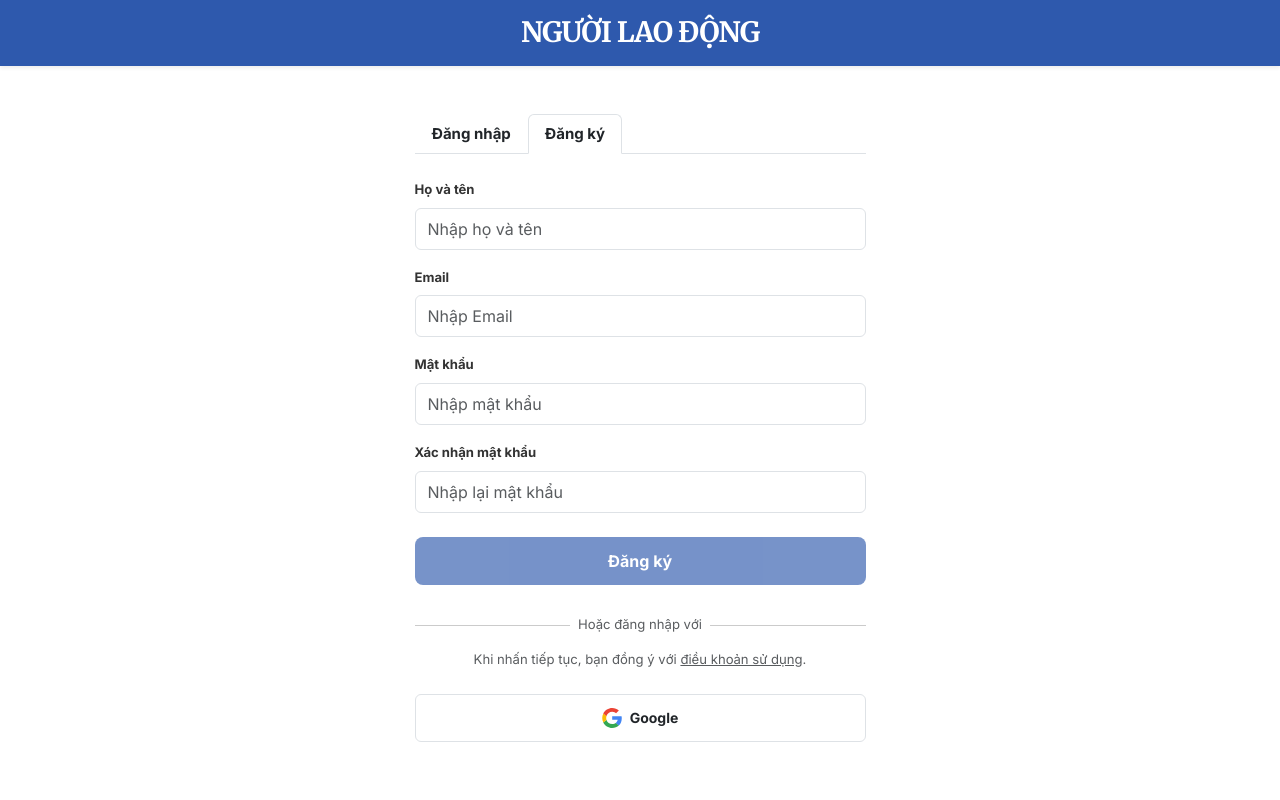
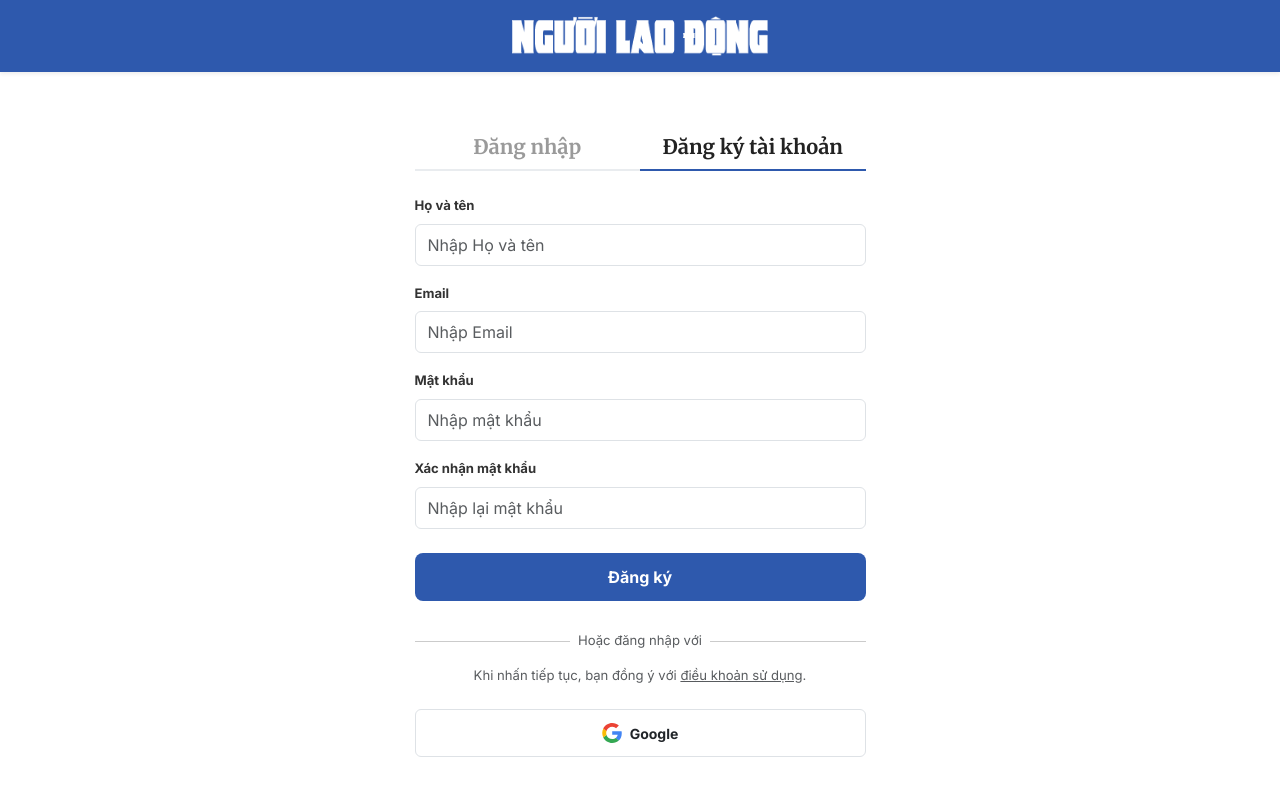
Before and after one commit to mmD8984/news-nguoi-lao-dong-frontend, a React (Vite) app: page /register in a window 1280 px wide. Shown: the top 800 px of the page. Built offline with nearby package versions, Linux system fonts and the light colour scheme.

Commit message:
(update) sử dụng use-form-hook cho validation cơ bản

```diff
--- a/src/pages/AuthPage.tsx
+++ b/src/pages/AuthPage.tsx
@@ -1,12 +1,27 @@
-import {useMemo, useState} from 'react';
-import {Link, useLocation, useNavigate} from 'react-router-dom';
-import {Button, Col, Container, Form, Row, Tab, Tabs} from 'react-bootstrap';
-import {toast, ToastContainer} from "react-toastify";
+import { useState } from "react";
+import { type SubmitHandler, useForm } from "react-hook-form";
+import { Link, useLocation, useNavigate } from "react-router-dom";
+import { Button, Col, Container, Form, Row, Tab, Tabs } from "react-bootstrap";
+import { toast, ToastContainer } from "react-toastify";
 
-import Footer from '@/components/Footer';
-import {useAppDispatch} from '@/store/hooks';
-import {iconGoogle} from '@/assets';
-import {googleLoginUser, loginUser, registerUser} from "@/store/user/user.actions.ts";
+import Footer from "@/components/Footer";
+import { useAppDispatch } from "@/store/hooks";
+import { iconGoogle, logoNldDark } from "@/assets";
+import {
+  googleLoginUser,
+  loginUser,
+  registerUser,
+} from "@/store/user/user.actions.ts";
+import type { LoginFormData, RegisterFormData } from "@/types/user/user.types";
+import {
+  confirmPasswordRequiredMessage,
+  loginEmailRules,
+  loginPasswordRules,
+  registerEmailRules,
+  registerFullNameRules,
+  registerPasswordRules,
+  validateConfirmPassword,
+} from "@/utils/formValidation";
 
 function AuthPage() {
   const location = useLocation();
@@ -14,75 +29,67 @@
   const dispatch = useAppDispatch();
 
   // Dựa theo route để set tab mặc định
-    const isRegisterPath = location.pathname === '/register';
-    const [activeTab, setActiveTab] = useState(isRegisterPath ? 'register' : 'login');
-
-    // Trạng thái form ban đầu
-    const [email, setEmail] = useState('');
-    const [password, setPassword] = useState('');
-    const [confirmPassword, setConfirmPassword] = useState('');
-    const [fullName, setFullName] = useState('');
-
-    // Validate tối thiểu cho đăng ký
-    const canRegister = useMemo(
-        function () {
-            if (!fullName.trim())
-                return false;
-
-            if (!email.trim())
-                return false;
-
-            if (!password)
-                return false;
-
-            if (password !== confirmPassword)
-                return false;
-
-            return true;
-        },
-        [confirmPassword, email, fullName, password]
+  const isRegisterPath = location.pathname === "/register";
+  const [activeTab, setActiveTab] = useState(
+    isRegisterPath ? "register" : "login"
   );
 
-    // Đăng ký
-    async function handleRegister() {
-        if (!canRegister) return;
+  // Xử lý chuyển tab
+  function handleTabSelect(k: string | null) {
+    setActiveTab(k || "login");
+    resetLogin();
+    resetRegister();
+  }
+
+  // Trạng thái form ban đầu, sử dụng useForm để xử lý form
+  const {
+    register: registerLogin,
+    handleSubmit: handleLoginSubmit,
+    formState: { errors: loginErrors, isSubmitting: isLoginSubmitting },
+    reset: resetLogin,
+  } = useForm<LoginFormData>({ mode: "onTouched" });
+
+  const {
+    register: registerRegister,
+    handleSubmit: handleRegisterSubmit,
+    formState: { errors: registerErrors, isSubmitting: isRegisterSubmitting },
+    getValues: getRegisterValues,
+    reset: resetRegister,
+  } = useForm<RegisterFormData>({ mode: "onTouched" });
+
+  // Đăng ký tài khoản với email và mật khẩu
+  const onRegisterSubmit: SubmitHandler<RegisterFormData> = async (data) => {
+    const payload = {
+      email: data.email,
+      password: data.password,
+      fullName: data.fullName,
+    };
     try {
-            await dispatch(registerUser({email, password, fullName})).unwrap();
+      await dispatch(registerUser(payload)).unwrap();
       toast.success("Đăng ký tài khoản thành công");
-            setTimeout(() => navigate('/profile'), 1000);
+      setTimeout(() => navigate("/"), 1000);
     } catch (msg) {
       toast.error(String(msg));
     }
-    }
+  };
 
-    // Đăng nhập
-    async function handleLogin() {
-        if (!email.trim() || !password) {
-            toast.error("Vui lòng nhập email và mật khẩu");
-            return;
-        }
+  // Đăng nhập tài khoản với email và mật khẩu
+  const onLoginSubmit: SubmitHandler<LoginFormData> = async (data) => {
     try {
-            await dispatch(loginUser({email, password})).unwrap();
+      await dispatch(loginUser(data)).unwrap();
       toast.success("Đăng nhập thành công");
-            setTimeout(() => navigate('/profile'), 1000);
+      setTimeout(() => navigate("/"), 1000);
     } catch (msg) {
       toast.error(String(msg));
     }
-    }
+  };
 
-    function handleTabSelect(k: string | null) {
-        setActiveTab(k || 'login');
-        setEmail('');
-        setPassword('');
-        setConfirmPassword('');
-        setFullName('');
-    }
-
+  // Đăng nhập với Google account
   async function handleGoogleClick() {
     try {
       await dispatch(googleLoginUser()).unwrap();
       toast.success("Đăng nhập Google thành công");
-            setTimeout(() => navigate('/profile'), 1000);
+      setTimeout(() => navigate("/"), 1000);
     } catch (msg) {
       toast.error(String(msg));
     }
@@ -90,11 +97,11 @@
 
   return (
     <div className="auth-page min-vh-100 bg-white">
-            {/* Header Auth */}
+      {/* Header */}
       <div className="auth-page__header bg-nld-auth py-3 shadow-sm">
         <Container className="position-relative d-flex justify-content-center align-items-center">
-                    <Link to="/" className="text-decoration-none">
-                        <h1 className="auth-page__title h3 fw-bold text-white m-0 text-uppercase">NGƯỜI LAO ĐỘNG</h1>
+          <Link to="/" className="text-decoration-none auth-page__logo">
+            <img src={logoNldDark} alt="Báo Người Lao Động" />
           </Link>
         </Container>
       </div>
@@ -104,19 +111,30 @@
         <Row className="justify-content-center">
           <Col xs={12} md={8} lg={5}>
             {/* Tabs: login/register */}
-                        <Tabs activeKey={activeTab} onSelect={handleTabSelect} className="mb-4">
-                            <Tab eventKey="login" title={<span className="fw-bold text-dark">Đăng nhập</span>}>
+            <Tabs
+              activeKey={activeTab}
+              onSelect={handleTabSelect}
+              className="auth-page__tabs mb-4"
+              justify
+            >
+              <Tab eventKey="login" title="Đăng nhập">
                 {/* Form login */}
-                                <Form className="mt-4" onSubmit={(e) => e.preventDefault()}>
+                <Form
+                  className="mt-4"
+                  onSubmit={handleLoginSubmit(onLoginSubmit)}
+                >
                   <Form.Group className="mb-3">
                     <Form.Label className="fw-bold small">Email</Form.Label>
                     <Form.Control
                       type="email"
                       placeholder="Nhập Email"
-                                            value={email}
-                                            onChange={(e) => setEmail(e.target.value)}
+                      isInvalid={!!loginErrors.email}
+                      {...registerLogin("email", loginEmailRules)}
                       className="py-2"
                     />
+                    <Form.Control.Feedback type="invalid">
+                      {loginErrors.email?.message}
+                    </Form.Control.Feedback>
                   </Form.Group>
 
                   <Form.Group className="mb-3">
@@ -124,37 +142,53 @@
                     <Form.Control
                       type="password"
                       placeholder="Nhập mật khẩu"
-                                            value={password}
-                                            onChange={(e) => setPassword(e.target.value)}
+                      isInvalid={!!loginErrors.password}
+                      {...registerLogin("password", loginPasswordRules)}
                       className="py-2"
                     />
+                    <Form.Control.Feedback type="invalid">
+                      {loginErrors.password?.message}
+                    </Form.Control.Feedback>
                   </Form.Group>
 
                   <div className="d-flex justify-content-end mb-4">
-                                        <a href="#" className="small text-muted text-decoration-none">
+                    <a
+                      href="#"
+                      className="small text-muted text-decoration-none"
+                    >
                       Quên mật khẩu?
                     </a>
                   </div>
 
-                                    <Button onClick={handleLogin}
-                                            className="w-100 bg-nld-auth border-0 py-2 fw-bold mb-4" size="lg">
+                  <Button
+                    type="submit"
+                    className="w-100 bg-nld-auth border-0 py-2 fw-bold mb-4"
+                    size="lg"
+                    disabled={isLoginSubmitting}
+                  >
                     Tiếp tục
                   </Button>
                 </Form>
               </Tab>
 
-                            <Tab eventKey="register" title={<span className="fw-bold text-dark">Đăng ký</span>}>
+              <Tab eventKey="register" title="Đăng ký tài khoản">
                 {/* Form register */}
-                                <Form className="mt-4" onSubmit={(e) => e.preventDefault()}>
+                <Form
+                  className="mt-4"
+                  onSubmit={handleRegisterSubmit(onRegisterSubmit)}
+                >
                   <Form.Group className="mb-3">
                     <Form.Label className="fw-bold small">Họ và tên</Form.Label>
                     <Form.Control
                       type="text"
-                                            placeholder="Nhập họ và tên"
-                                            value={fullName}
-                                            onChange={(e) => setFullName(e.target.value)}
+                      placeholder="Nhập Họ và tên"
+                      isInvalid={!!registerErrors.fullName}
+                      {...registerRegister("fullName", registerFullNameRules)}
                       className="py-2"
                     />
+                    <Form.Control.Feedback type="invalid">
+                      {registerErrors.fullName?.message}
+                    </Form.Control.Feedback>
                   </Form.Group>
 
                   <Form.Group className="mb-3">
@@ -162,10 +196,13 @@
                     <Form.Control
                       type="email"
                       placeholder="Nhập Email"
-                                            value={email}
-                                            onChange={(e) => setEmail(e.target.value)}
+                      isInvalid={!!registerErrors.email}
+                      {...registerRegister("email", registerEmailRules)}
                       className="py-2"
                     />
+                    <Form.Control.Feedback type="invalid">
+                      {registerErrors.email?.message}
+                    </Form.Control.Feedback>
                   </Form.Group>
 
                   <Form.Group className="mb-3">
@@ -173,31 +210,43 @@
                     <Form.Control
                       type="password"
                       placeholder="Nhập mật khẩu"
-                                            value={password}
-                                            onChange={(e) => setPassword(e.target.value)}
+                      isInvalid={!!registerErrors.password}
+                      {...registerRegister("password", registerPasswordRules)}
                       className="py-2"
                     />
+                    <Form.Control.Feedback type="invalid">
+                      {registerErrors.password?.message}
+                    </Form.Control.Feedback>
                   </Form.Group>
 
                   <Form.Group className="mb-4">
-                                        <Form.Label className="fw-bold small">Xác nhận mật khẩu</Form.Label>
+                    <Form.Label className="fw-bold small">
+                      Xác nhận mật khẩu
+                    </Form.Label>
                     <Form.Control
                       type="password"
                       placeholder="Nhập lại mật khẩu"
-                                            value={confirmPassword}
-                                            onChange={(e) => setConfirmPassword(e.target.value)}
+                      isInvalid={!!registerErrors.confirmPassword}
+                      {...registerRegister("confirmPassword", {
+                        required: confirmPasswordRequiredMessage,
+                        validate: (value) =>
+                          validateConfirmPassword(
+                            value,
+                            getRegisterValues("password")
+                          ),
+                      })}
                       className="py-2"
                     />
-                                        {confirmPassword && password !== confirmPassword && (
-                                            <div className="text-danger small mt-2">Mật khẩu xác nhận không khớp.</div>
-                                        )}
+                    <Form.Control.Feedback type="invalid">
+                      {registerErrors.confirmPassword?.message}
+                    </Form.Control.Feedback>
                   </Form.Group>
 
                   <Button
-                                        onClick={handleRegister}
+                    type="submit"
                     className="w-100 bg-nld-auth border-0 py-2 fw-bold mb-4"
                     size="lg"
-                                        disabled={!canRegister}
+                    disabled={isRegisterSubmitting}
                   >
                     Đăng ký
                   </Button>
@@ -207,15 +256,17 @@
 
             {/* Divider */}
             <div className="position-relative mb-4 text-center">
-                            <hr/>
-                            <span className="bg-white px-2 text-muted small
-                            position-absolute top-50 start-50 translate-middle">
+              <hr />
+              <span
+                className="bg-white px-2 text-muted small
+                            position-absolute top-50 start-50 translate-middle"
+              >
                 Hoặc đăng nhập với
               </span>
             </div>
 
             <p className="small text-muted text-center mb-4">
-                            Khi nhấn tiếp tục, bạn đồng ý với{' '}
+              Khi nhấn tiếp tục, bạn đồng ý với{" "}
               <a href="#" className="text-decoration-underline">
                 điều khoản sử dụng
               </a>
@@ -229,7 +280,11 @@
                 className="w-100 border text-dark d-flex align-items-center justify-content-center gap-2 py-2"
                 onClick={handleGoogleClick}
               >
-                                <img src={iconGoogle} alt="Google" className="auth-page__social-icon"/>
+                <img
+                  src={iconGoogle}
+                  alt="Google"
+                  className="auth-page__social-icon"
+                />
                 <span className="small fw-bold">Google</span>
               </Button>
             </div>
@@ -237,7 +292,7 @@
         </Row>
       </Container>
 
-            <Footer/>
+      <Footer />
 
       <ToastContainer
         position="top-right"
--- a/src/styles/pages/auth.scss
+++ b/src/styles/pages/auth.scss
@@ -39,25 +39,61 @@
 
 /* Auth Page Tabs */
 .auth-page__tabs {
-    border-bottom: 1px solid var(--nld-border-light);
+  border-bottom: none;
+}
+
+.auth-page__tabs .nav {
+  border-bottom: none;
+}
+
+.auth-page__tabs .nav-item {
+  flex: 1;
 }
 
 .auth-page__tabs .nav-link {
-    color: var(--nld-text);
+  font-family: var(--font-secondary);
+  font-size: 20px;
+  font-weight: 600;
+  color: #9a9a9a;
   border: none;
-    border-bottom: 2px solid transparent;
-    padding: var(--spacing-2) var(--spacing-4);
-    transition: all var(--transition-fast);
+  border-radius: 0;
+  padding: var(--spacing-3) 0 var(--spacing-2);
+  margin: 0;
+  background-color: transparent;
+  text-align: center;
+  position: relative;
+  line-height: 1.5;
+  transition: color var(--transition-fast);
+}
+
+.auth-page__tabs .nav-link::after {
+  content: "";
+  position: absolute;
+  left: 0;
+  right: 0;
+  bottom: -1px;
+  height: 2px;
+  background-color: var(--nld-border-light);
+  transition: background-color var(--transition-fast),
+    height var(--transition-fast);
 }
 
 .auth-page__tabs .nav-link:hover {
-    border-bottom-color: var(--nld-border-light);
+  color: var(--nld-dark);
 }
 
 .auth-page__tabs .nav-link.active {
-    color: var(--nld-blue);
-    border-bottom-color: var(--nld-blue);
+  color: var(--nld-dark);
   background-color: transparent;
+}
+
+.auth-page__tabs .nav-link.active::after {
+  background-color: var(--nld-blue);
+  height: 2px;
+}
+
+.auth-page__tabs .nav-link:focus-visible {
+  box-shadow: none;
 }
 
 /* Auth Page Form */
```
Also changed, not shown: src/assets/index.ts (+6 -5 lines), src/types/user/user.types.ts (+12 -0 lines), src/utils/formValidation.ts (+14 -9 lines). Lines whose indentation alone changed are shown as unchanged.
